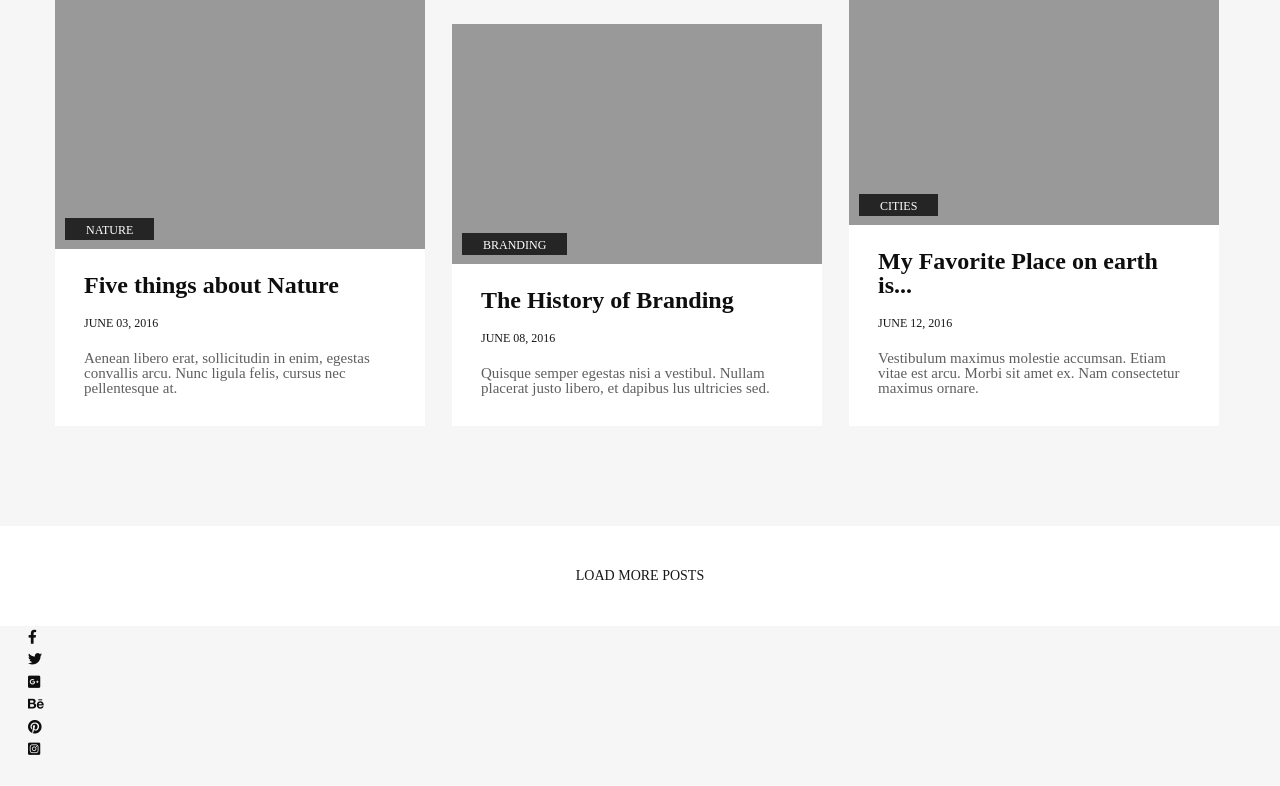
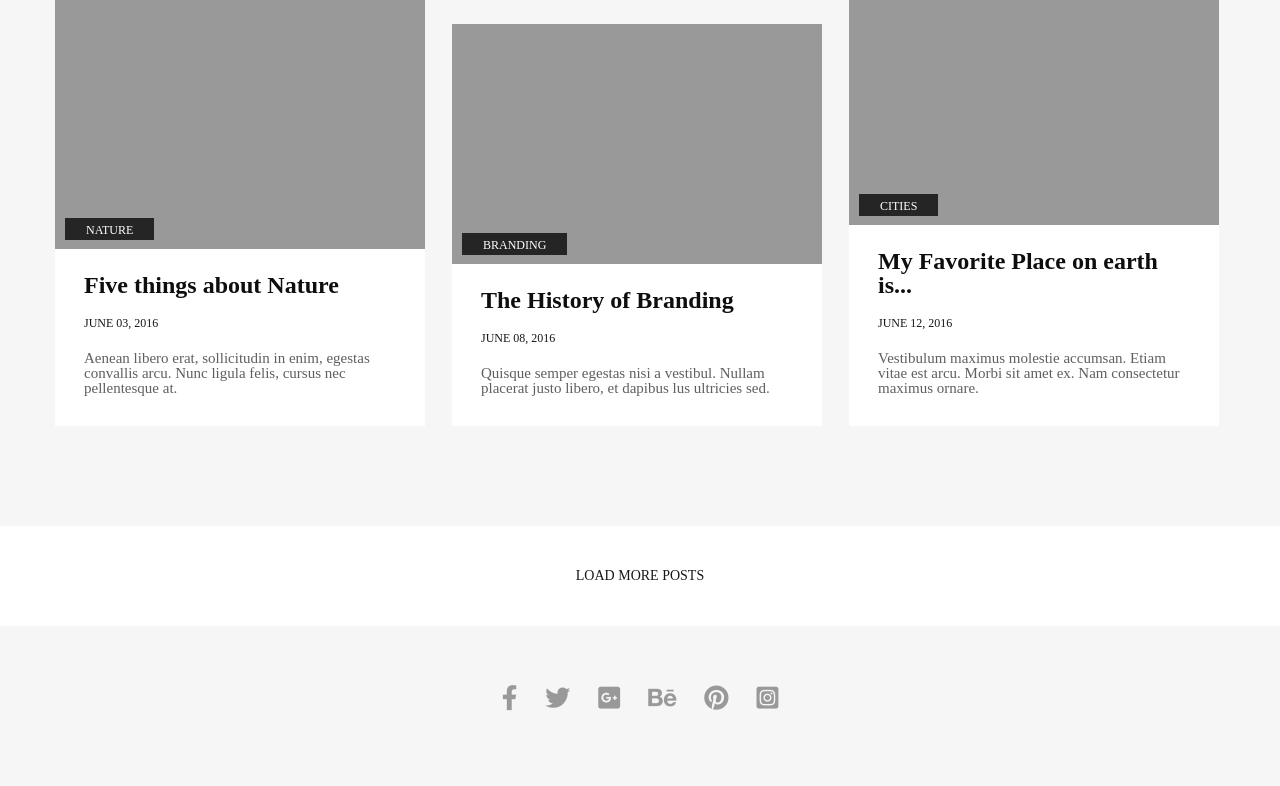
Before and after one commit to Erik-poly/Poly, a plain HTML site: page index.html in a window 1280 px wide. Shown: the part 1233-2019 px from the top of the page. Before the commit the page ends 1993 px from the top, so only its background shows below. Drawn offline with Linux system fonts and the light colour scheme.

Commit message:
convert__scss__to_css__footer

```diff
--- a/assets/css/style.css
+++ b/assets/css/style.css
@@ -249,4 +249,23 @@ body {
   line-height: 1;
   padding: 43px 0px;
 }
+
+.footer {
+  height: 160px;
+}
+
+.social__icons ul {
+  display: -webkit-box;
+  display: -ms-flexbox;
+  display: flex;
+  -webkit-box-pack: center;
+      -ms-flex-pack: center;
+          justify-content: center;
+  color: #999999;
+}
+
+.social__icons ul li {
+  font-size: 25px;
+  margin: 52px 14px 0 14px;
+}
 /*# sourceMappingURL=style.css.map */
```
